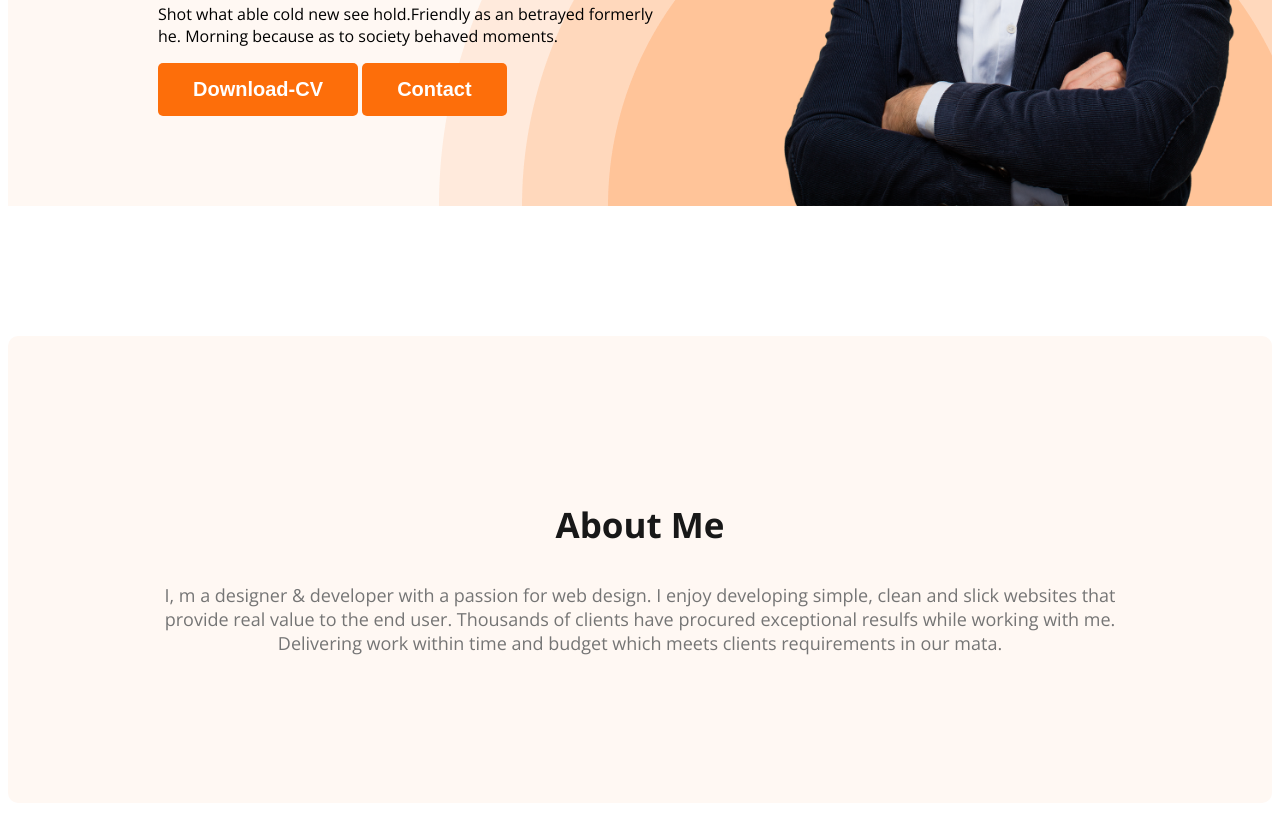
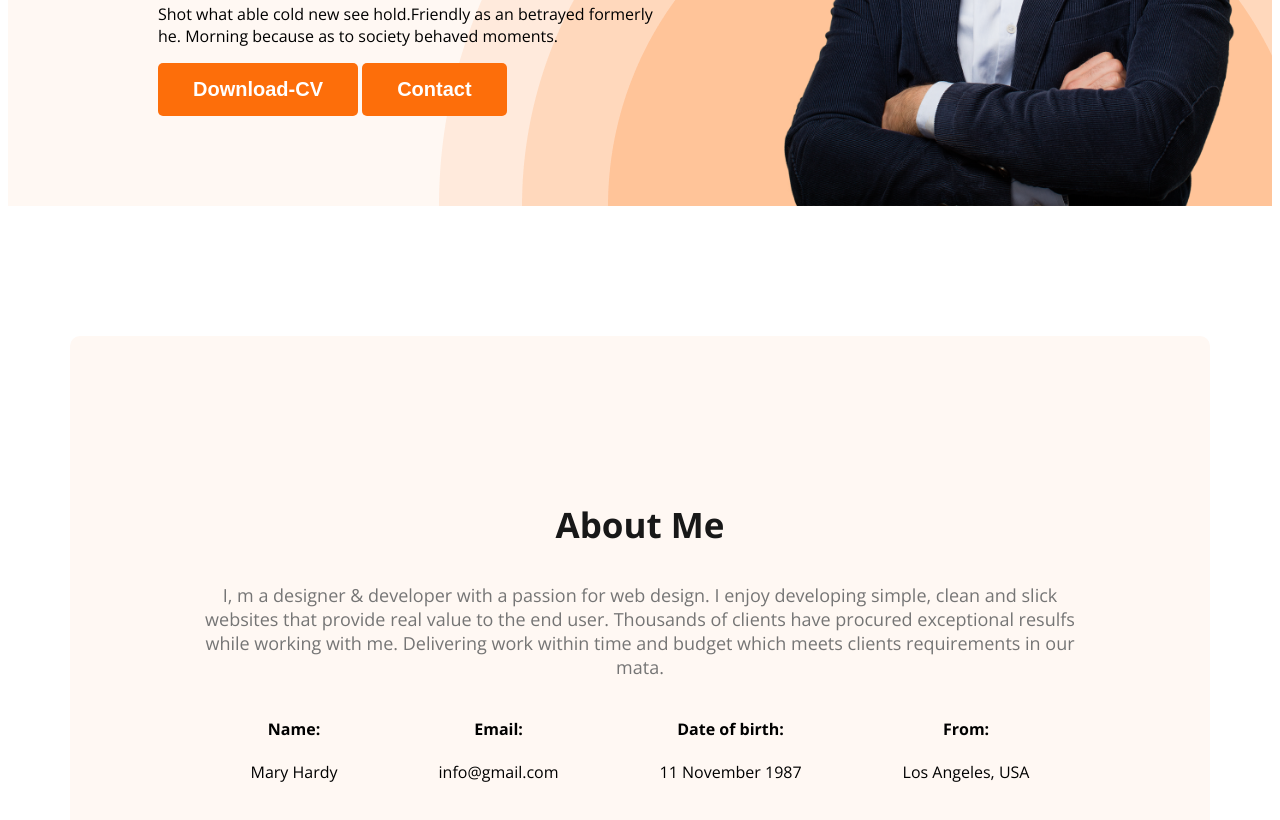
Before and after one commit to Tarek757bd/web-developer-portfolio1, a plain HTML site: page index.html in a window 1280 px wide. Shown: the part 562-1382 px from the top of the page. Drawn offline with nearby package versions, Linux system fonts and the light colour scheme.

Commit message:
added about informations

```diff
--- a/css/style.css
+++ b/css/style.css
@@ -73,6 +73,11 @@ img.profile-pic {
     margin-top: 5px;
     margin-bottom: 20px
 }
+/* Main section styles */
+main {
+    max-width: 1140px;
+    margin: 0 auto;
+}
 /* About section styles */
 .about {
     padding: 130px;
@@ -91,3 +96,10 @@ img.profile-pic {
     text-align: center;
     font-size: 18px;
 }
+.about-info-container {
+    display: flex;
+    justify-content: space-around;
+}
+.about-info {
+    text-align: center;
+}
--- a/index.html
+++ b/index.html
@@ -39,6 +39,24 @@
             <p class="section-description">
                 I, m a designer & developer with a passion for web design. I enjoy developing simple, clean and slick websites that provide real value to the end user. Thousands of clients have procured exceptional resulfs while working with me. Delivering work within time and budget which meets clients requirements in our mata.
             </p>
+            <div class="about-info-container">
+                <div class="about-info">
+                    <h4 class="info-title">Name:</h4>
+                    <p class="info-container">Mary Hardy </p>
+                </div>
+                <div class="about-info">
+                    <h4 class="info-title">Email:</h4>
+                    <p class="info-container">info@gmail.com</p>
+                </div>
+                <div class="about-info">
+                    <h4 class="info-title">Date of birth:</h4>
+                    <p class="info-container">11 November 1987</p>
+                </div>
+                <div class="about-info">
+                    <h4 class="info-title">From:</h4>
+                    <p class="info-container">Los Angeles, USA</p>
+                </div>
+            </div>
         </section>
     </main>
     <!-- main section end -->
```
